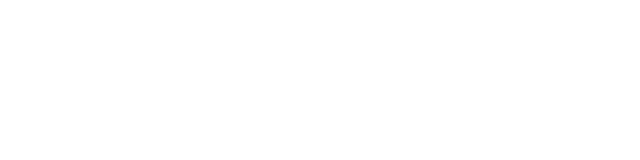
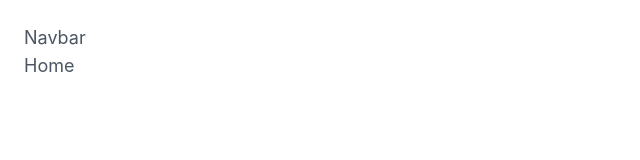
Before and after one commit to tetyanago2023/react_food_recipy_app, a React (Create React App) app: page / in a window 1280 px wide. Shown: the top 160 px of the page, without its empty margins (0-640 px from the left). Built offline with nearby package versions, Linux system fonts and the light colour scheme.

Commit message:
Routing was created

```diff
--- a/src/App.js
+++ b/src/App.js
@@ -1,8 +1,22 @@
 import './App.css';
+import {Route, Routes} from "react-router-dom";
+import Home from "./components/pages/home";
+import Favorites from "./components/pages/favorites";
+import Details from "./components/pages/details";
+import Navbar from "./components/navbar";
 
 function App() {
   return (
-    <div className="App">
+    <div>
+      <div className="min-h-screen p-6 bg-white text-gray-600 text-lg">
+          <Navbar />
+          <Routes>
+              <Route path="/" element={<Home />} />
+              <Route path="/favorites" element={<Favorites />} />
+              <Route path="/recipe-item/:id" element={<Details />} />
+          </Routes>
+      </div>
+
     </div>
   );
 }
--- a/src/components/navbar/index.jsx
+++ b/src/components/navbar/index.jsx
@@ -0,0 +1,9 @@
+const Navbar = () => {
+    return (
+        <div>
+            Navbar
+        </div>
+    )
+};
+
+export default Navbar;
```
